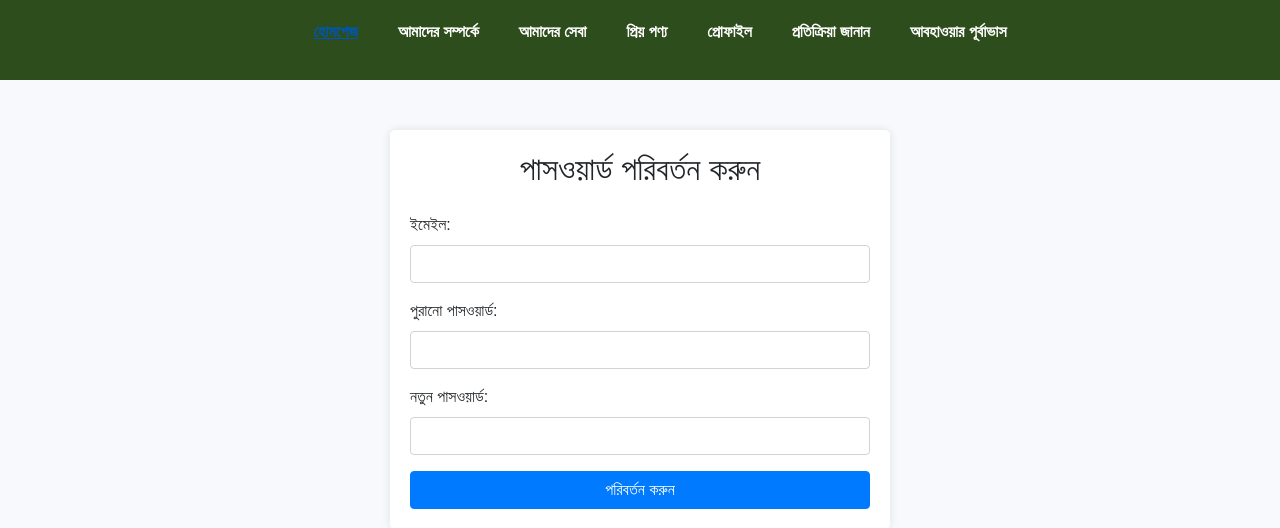
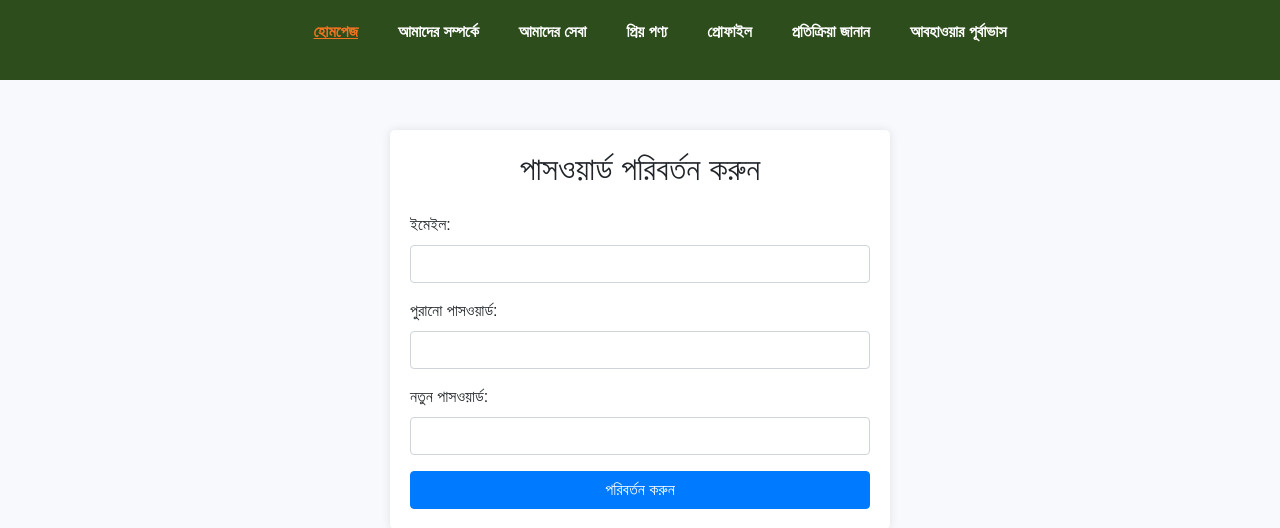
Before and after one commit to rakibul24466/Fosol-CSE499A-and-499B, a PHP site: page /changepassword.php in a window 1280 px wide, with the pointer over the restyled element. Shown: the top 528 px of the page. Run offline with PHP 8.4, Linux system fonts and the light colour scheme; some libraries are stand-ins or nearby versions.

Commit message:
Navbar hover effect added

```diff
--- a/nav.php
+++ b/nav.php
@@ -29,6 +29,10 @@
         color: #fff;
         font-weight: bold;
     }
+    a:hover {
+        color: #f07422;
+    }
+
 </style>
 
 <body>
```
